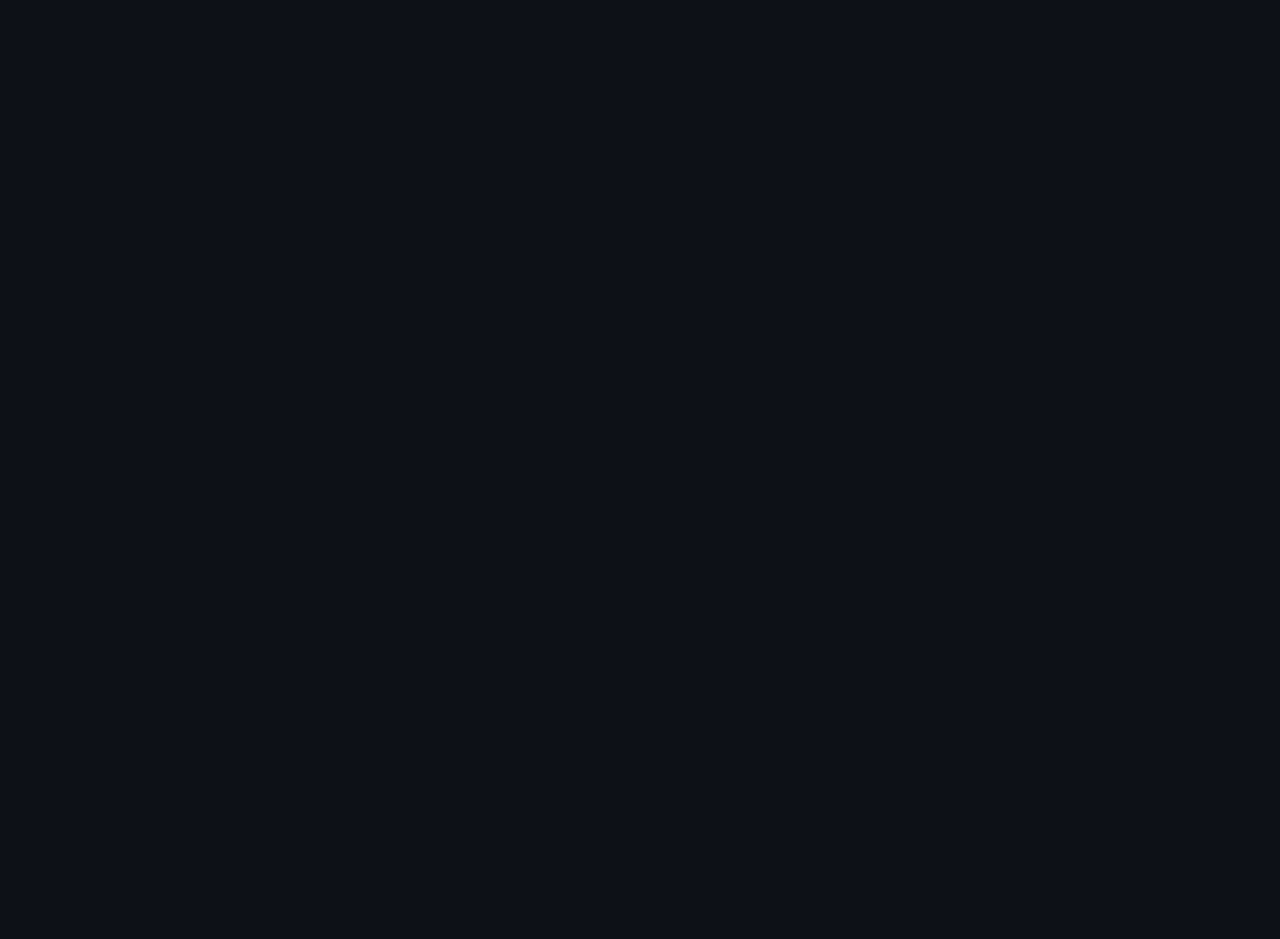
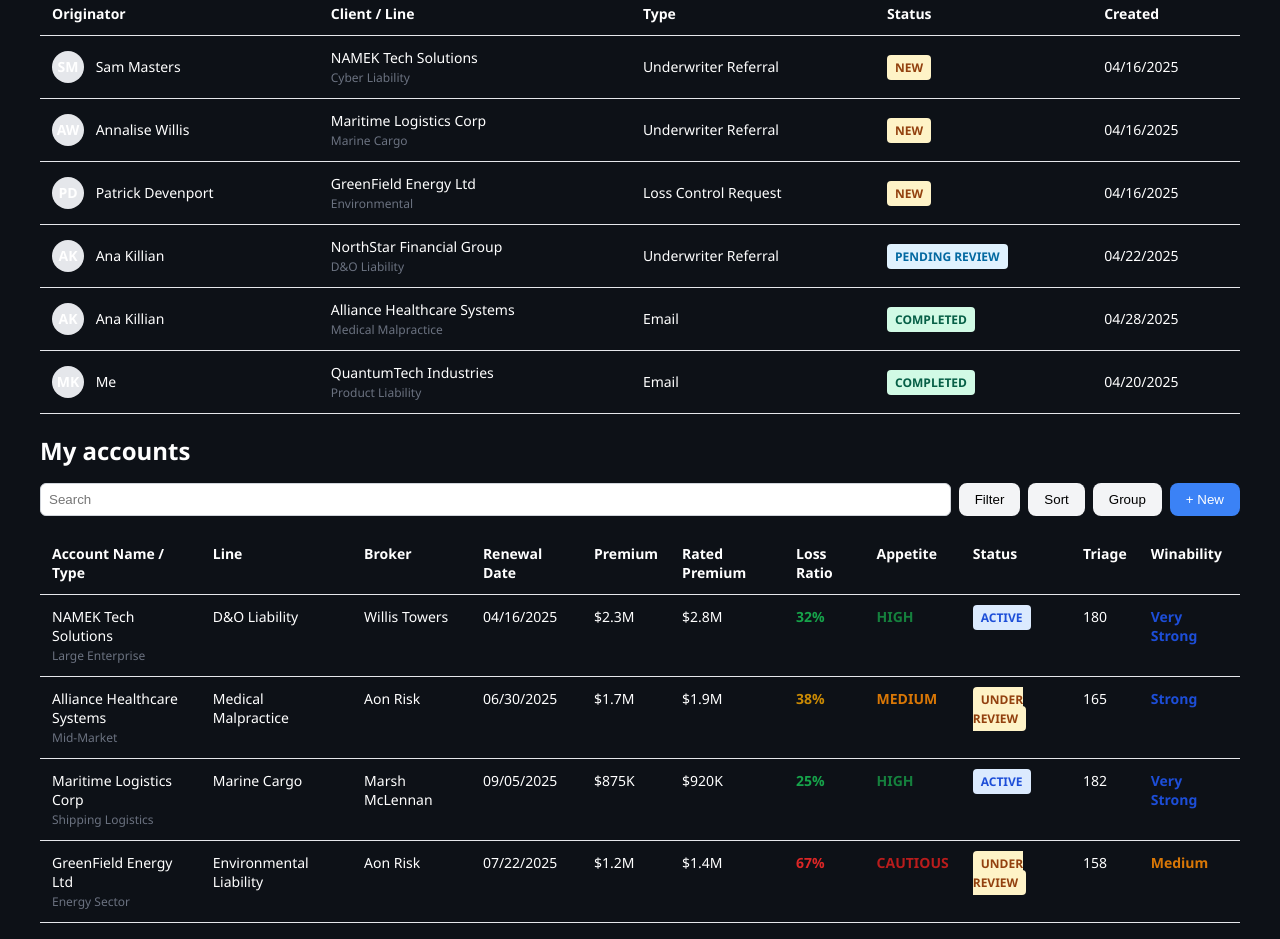
Before and after one commit to Danets/dashboard-angular, an Angular app: page /dashboard in a window 1280 px wide. Shown: the part 280-1219 px from the top of the page. Before the commit the page ends 800 px from the top, so only its background shows below. Built offline with nearby package versions, Linux system fonts and the light colour scheme.

Commit message:
Adding WorkQueue and Accounts components

```diff
--- a/src/app/app.html
+++ b/src/app/app.html
@@ -1,5 +1,5 @@
-<div class="app-container">
+<main class="container">
   <app-header />
   <app-navigation />
   <router-outlet />
-</div>
+</main>
--- a/src/app/app.scss
+++ b/src/app/app.scss
@@ -0,0 +1,5 @@
+.container {
+  max-width: 1200px;
+  margin: 0 auto;
+  padding: 1rem;
+}
--- /dev/null
+++ b/src/app/pages/dashboard/accounts/accounts.html
@@ -0,0 +1,93 @@
+<section class="accounts">
+  <h2 class="section-title">My accounts</h2>
+  <div class="actions">
+    <input type="text" placeholder="Search" class="search-input" />
+    <button class="btn">Filter</button>
+    <button class="btn">Sort</button>
+    <button class="btn">Group</button>
+    <button class="btn primary">+ New</button>
+  </div>
+  <table class="custom-table">
+    <thead>
+      <tr>
+        <th>Account Name / Type</th>
+        <th>Line</th>
+        <th>Broker</th>
+        <th>Renewal Date</th>
+        <th>Premium</th>
+        <th>Rated Premium</th>
+        <th>Loss Ratio</th>
+        <th>Appetite</th>
+        <th>Status</th>
+        <th>Triage</th>
+        <th>Winability</th>
+      </tr>
+    </thead>
+    <tbody>
+      <tr>
+        <td>
+          NAMEK Tech Solutions <br /><small class="sub">Large Enterprise</small>
+        </td>
+        <td>D&O Liability</td>
+        <td>Willis Towers</td>
+        <td>04/16/2025</td>
+        <td>$2.3M</td>
+        <td>$2.8M</td>
+        <td><span class="metric green">32%</span></td>
+        <td><span class="appetite high">HIGH</span></td>
+        <td><span class="badge active">Active</span></td>
+        <td>180</td>
+        <td><span class="winability strong">Very Strong</span></td>
+      </tr>
+      <tr>
+        <td>
+          Alliance Healthcare Systems <br /><small class="sub"
+            >Mid-Market</small
+          >
+        </td>
+        <td>Medical Malpractice</td>
+        <td>Aon Risk</td>
+        <td>06/30/2025</td>
+        <td>$1.7M</td>
+        <td>$1.9M</td>
+        <td><span class="metric yellow">38%</span></td>
+        <td><span class="appetite medium">MEDIUM</span></td>
+        <td><span class="badge review">Under review</span></td>
+        <td>165</td>
+        <td><span class="winability strong">Strong</span></td>
+      </tr>
+      <tr>
+        <td>
+          Maritime Logistics Corp <br /><small class="sub"
+            >Shipping Logistics</small
+          >
+        </td>
+        <td>Marine Cargo</td>
+        <td>Marsh McLennan</td>
+        <td>09/05/2025</td>
+        <td>$875K</td>
+        <td>$920K</td>
+        <td><span class="metric green">25%</span></td>
+        <td><span class="appetite high">HIGH</span></td>
+        <td><span class="badge active">Active</span></td>
+        <td>182</td>
+        <td><span class="winability strong">Very Strong</span></td>
+      </tr>
+      <tr>
+        <td>
+          GreenField Energy Ltd <br /><small class="sub">Energy Sector</small>
+        </td>
+        <td>Environmental Liability</td>
+        <td>Aon Risk</td>
+        <td>07/22/2025</td>
+        <td>$1.2M</td>
+        <td>$1.4M</td>
+        <td><span class="metric red">67%</span></td>
+        <td><span class="appetite cautious">CAUTIOUS</span></td>
+        <td><span class="badge review">Under review</span></td>
+        <td>158</td>
+        <td><span class="winability medium">Medium</span></td>
+      </tr>
+    </tbody>
+  </table>
+</section>
--- /dev/null
+++ b/src/app/pages/dashboard/accounts/accounts.scss
@@ -0,0 +1,115 @@
+.accounts {
+  .section-title {
+    font-size: 1.5rem;
+    font-weight: 600;
+    margin-bottom: 1rem;
+  }
+
+  .actions {
+    display: flex;
+    gap: 0.5rem;
+    margin-bottom: 1rem;
+
+    .search-input {
+      flex-grow: 1;
+      padding: 0.5rem;
+      border: 1px solid #d1d5db;
+      border-radius: 0.375rem;
+    }
+
+    .btn {
+      padding: 0.5rem 1rem;
+      background: #f3f4f6;
+      border: none;
+      border-radius: 0.5rem;
+      cursor: pointer;
+      font-weight: 500;
+
+      &.primary {
+        background: #3b82f6;
+        color: white;
+      }
+    }
+  }
+
+  .custom-table {
+    width: 100%;
+    border-collapse: collapse;
+
+    th,
+    td {
+      padding: 0.75rem;
+      border-bottom: 1px solid #e5e7eb;
+      font-size: 0.875rem;
+      text-align: left;
+      vertical-align: top;
+    }
+
+    .sub {
+      color: #6b7280;
+      font-size: 0.75rem;
+    }
+
+    .metric {
+      font-weight: 600;
+
+      &.green {
+        color: #16a34a;
+      }
+
+      &.yellow {
+        color: #ca8a04;
+      }
+
+      &.red {
+        color: #dc2626;
+      }
+    }
+
+    .appetite {
+      font-weight: 600;
+
+      &.high {
+        color: #15803d;
+      }
+
+      &.medium {
+        color: #d97706;
+      }
+
+      &.cautious {
+        color: #b91c1c;
+      }
+    }
+
+    .badge {
+      padding: 0.25rem 0.5rem;
+      border-radius: 0.25rem;
+      font-size: 0.75rem;
+      font-weight: 600;
+      text-transform: uppercase;
+
+      &.active {
+        background: #dbeafe;
+        color: #1d4ed8;
+      }
+
+      &.review {
+        background: #fef3c7;
+        color: #92400e;
+      }
+    }
+
+    .winability {
+      font-weight: 600;
+
+      &.strong {
+        color: #1d4ed8;
+      }
+
+      &.medium {
+        color: #d97706;
+      }
+    }
+  }
+}
--- a/src/app/pages/dashboard/dashboard.html
+++ b/src/app/pages/dashboard/dashboard.html
@@ -1 +1,2 @@
-<p>dashboard works!</p>
+<app-work-queue />
+<app-accounts />
--- a/src/app/pages/dashboard/dashboard.ts
+++ b/src/app/pages/dashboard/dashboard.ts
@@ -1,8 +1,10 @@
 import { Component } from '@angular/core';
+import { WorkQueue } from './work-queue/work-queue';
+import { Accounts } from './accounts/accounts';
 
 @Component({
   selector: 'app-dashboard',
-  imports: [],
+  imports: [WorkQueue, Accounts],
   templateUrl: './dashboard.html',
   styleUrl: './dashboard.scss',
 })
--- /dev/null
+++ b/src/app/pages/dashboard/work-queue/work-queue.html
@@ -0,0 +1,81 @@
+<section class="work-queue">
+  <h2 class="section-title">Work Queue</h2>
+  <div class="tabs">
+    <button class="tab active">Assigned to me (12)</button>
+    <button class="tab">Pending Review (8)</button>
+    <button class="tab">Referrals (3)</button>
+  </div>
+  <table class="custom-table">
+    <thead>
+      <tr>
+        <th>Originator</th>
+        <th>Client / Line</th>
+        <th>Type</th>
+        <th>Status</th>
+        <th>Created</th>
+      </tr>
+    </thead>
+    <tbody>
+      <tr>
+        <td><span class="initials-circle">SM</span> Sam Masters</td>
+        <td>
+          NAMEK Tech Solutions <br /><small class="sub">Cyber Liability</small>
+        </td>
+        <td>Underwriter Referral</td>
+        <td><span class="badge new">New</span></td>
+        <td>04/16/2025</td>
+      </tr>
+      <tr>
+        <td><span class="initials-circle">AW</span> Annalise Willis</td>
+        <td>
+          Maritime Logistics Corp <br /><small class="sub">Marine Cargo</small>
+        </td>
+        <td>Underwriter Referral</td>
+        <td><span class="badge new">New</span></td>
+        <td>04/16/2025</td>
+      </tr>
+      <tr>
+        <td><span class="initials-circle">PD</span> Patrick Devenport</td>
+        <td>
+          GreenField Energy Ltd <br /><small class="sub">Environmental</small>
+        </td>
+        <td>Loss Control Request</td>
+        <td><span class="badge new">New</span></td>
+        <td>04/16/2025</td>
+      </tr>
+      <tr>
+        <td><span class="initials-circle">AK</span> Ana Killian</td>
+        <td>
+          NorthStar Financial Group <br /><small class="sub"
+            >D&O Liability</small
+          >
+        </td>
+        <td>Underwriter Referral</td>
+        <td><span class="badge pending">Pending Review</span></td>
+        <td>04/22/2025</td>
+      </tr>
+      <tr>
+        <td><span class="initials-circle">AK</span> Ana Killian</td>
+        <td>
+          Alliance Healthcare Systems <br /><small class="sub"
+            >Medical Malpractice</small
+          >
+        </td>
+        <td>Email</td>
+        <td><span class="badge completed">Completed</span></td>
+        <td>04/28/2025</td>
+      </tr>
+      <tr>
+        <td><span class="initials-circle">MK</span> Me</td>
+        <td>
+          QuantumTech Industries <br /><small class="sub"
+            >Product Liability</small
+          >
+        </td>
+        <td>Email</td>
+        <td><span class="badge completed">Completed</span></td>
+        <td>04/20/2025</td>
+      </tr>
+    </tbody>
+  </table>
+</section>
--- /dev/null
+++ b/src/app/pages/dashboard/work-queue/work-queue.scss
@@ -0,0 +1,80 @@
+.work-queue {
+  .section-title {
+    font-size: 1.5rem;
+    font-weight: 600;
+    margin-bottom: 1rem;
+  }
+
+  .tabs {
+    display: flex;
+    gap: 0.5rem;
+    margin-bottom: 1rem;
+
+    .tab {
+      padding: 0.5rem 1rem;
+      background: #f3f4f6;
+      border: none;
+      border-radius: 0.5rem;
+      cursor: pointer;
+      font-weight: 500;
+
+      &.active {
+        background: #3b82f6;
+        color: white;
+      }
+    }
+  }
+
+  .custom-table {
+    width: 100%;
+    border-collapse: collapse;
+
+    th,
+    td {
+      padding: 0.75rem;
+      border-bottom: 1px solid #e5e7eb;
+      font-size: 0.875rem;
+      text-align: left;
+    }
+
+    .initials-circle {
+      background-color: #e5e7eb;
+      border-radius: 50%;
+      display: inline-block;
+      width: 2rem;
+      height: 2rem;
+      text-align: center;
+      line-height: 2rem;
+      margin-right: 0.5rem;
+      font-weight: bold;
+    }
+
+    .badge {
+      padding: 0.25rem 0.5rem;
+      border-radius: 0.25rem;
+      font-size: 0.75rem;
+      font-weight: 600;
+      text-transform: uppercase;
+
+      &.new {
+        background: #fef3c7;
+        color: #92400e;
+      }
+
+      &.pending {
+        background: #e0f2fe;
+        color: #0369a1;
+      }
+
+      &.completed {
+        background: #d1fae5;
+        color: #065f46;
+      }
+    }
+
+    .sub {
+      color: #6b7280;
+      font-size: 0.75rem;
+    }
+  }
+}
--- a/src/app/shared/components/layout/navigation/navigation.scss
+++ b/src/app/shared/components/layout/navigation/navigation.scss
@@ -5,12 +5,15 @@
   list-style-type: none;
   .nav__link {
     display: block;
-    color: #fff;
     text-decoration: none;
-    cursor: pointer;
+    background-color: #21262d;
+    color: #c9d1d9;
+    border: none;
+    padding: 0.5rem 1rem;
+    border-radius: 6px;
   }
   .nav__link-active {
-    color: rgb(206, 103, 44);
-    text-decoration: underline;
+    background-color: #2f81f7;
+    color: white;
   }
 }
```
Also changed, not shown: src/app/pages/dashboard/accounts/accounts.ts (added, +9 -0 lines), src/app/pages/dashboard/work-queue/work-queue.ts (added, +11 -0 lines).
